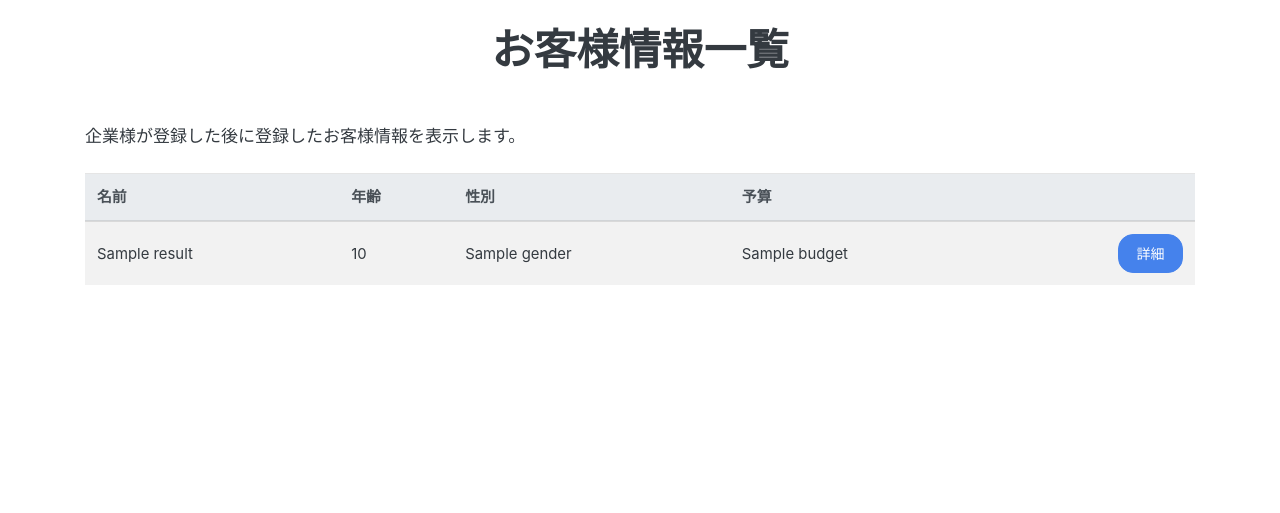
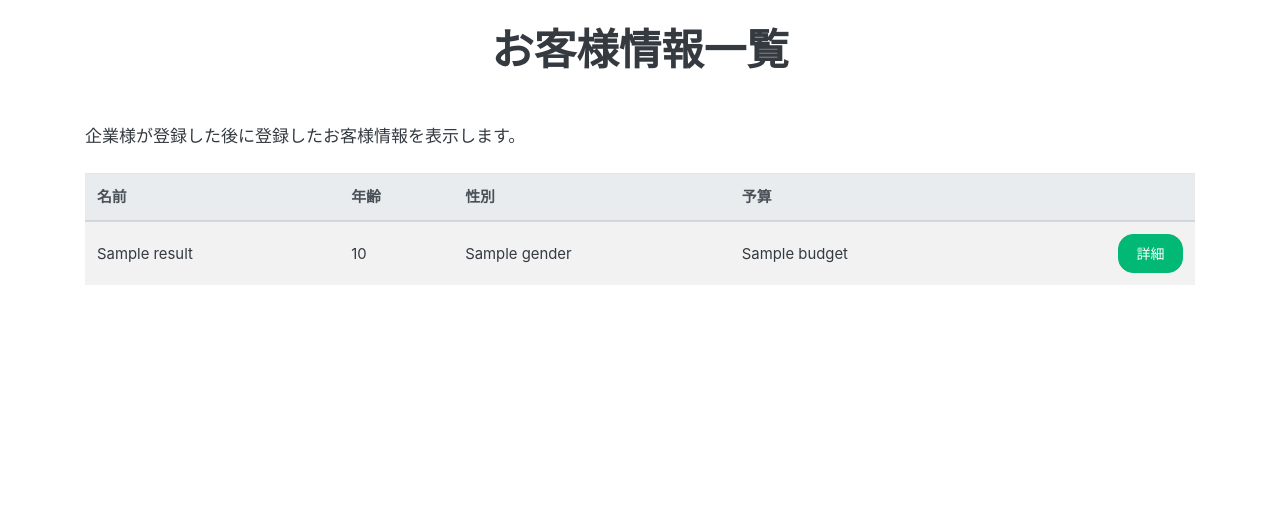
Before and after one commit to doctor0siki/team-b_2, a PHP site: template app/View/item/list.twig in a window 1280 px wide. Shown: the part 59-572 px from the top of the page. Run offline with PHP 8.4, Linux system fonts and the light colour scheme; the template is opened without the code that fills it: most values are stand-ins (such as "Sample title", 1, 10 or a date in 2020); some libraries are stand-ins or nearby versions.

Commit message:
button color change

```diff
--- a/app/View/item/detail.twig
+++ b/app/View/item/detail.twig
@@ -2,7 +2,7 @@
 {% extends "layout/layout.twig" %}
 
 {#HTMLのタイトルを定義します。#}
-{% block title %}{{ result.name }}の詳細情報{% endblock %}
+{% block title %}{{ result.name }}様の詳細情報{% endblock %}
 
 {# このページに適用させたいスタイルシートを指定します #}
 {% block header_scripts_add %}
@@ -23,7 +23,7 @@
             {% endfor %}
         </table>
         <div class="text-right my-4">
-            <button type="button" class="btn btn-primary" onclick="location.href='/item/list'">お客様一覧ページへ</button>
+            <button type="button" class="btn btn-success" onclick="location.href='/item/list'">お客様一覧ページへ</button>
         </div>
     </div>
 {% endblock %}
--- a/app/View/item/list.twig
+++ b/app/View/item/list.twig
@@ -2,7 +2,7 @@
 {% extends "layout/layout.twig" %}
 
 {#HTMLのタイトルを定義します。#}
-{% block title %}商品一覧{% endblock %}
+{% block title %}お客様一覧{% endblock %}
 
 {# このページに適用させたいスタイルシートを指定します #}
 {% block header_scripts_add %}
@@ -49,7 +49,7 @@
                                     <td class="align-middle" scope="col">{{ row.gender }}</td>
                                     <td class="align-middle" scope="col">{{ row.budget }}</td>
                                     <td class="align-middle text-right" scope="col">
-                                        <button type="button" class="btn btn-primary" onclick="location.href='/item/detail/{{ row.id }}'">詳細</button>
+                                        <button type="button" class="btn btn-success" onclick="location.href='/item/detail/{{ row.id }}'">詳細</button>
                                     </td>
                                 </tr>
                             {% endfor %}
--- a/app/View/login/login.twig
+++ b/app/View/login/login.twig
@@ -42,7 +42,7 @@
                         <li><span class="fa fa-check text-success"></span> お客様情報が見れます。</li>
                         <li><span class="fa fa-check text-success"></span> お客様へアプローチできます。</li>
                     </ul>
-                    <p><a href="/register/" class="btn btn-info btn-block">今すぐ登録</a></p>
+                    <p><a href="/register/" class="btn btn-success btn-block">今すぐ登録</a></p>
                 </div>
             </div>
         </div>
--- a/app/View/register/register.twig
+++ b/app/View/register/register.twig
@@ -52,7 +52,7 @@
                                 <label for="password" class="control-label"> <span class="badge badge-danger">必須</span> 電話番号</label>
                                 <input type="tel" class="form-control" id="tel" name="tel" value="{{ tel }}" required title="Please enter your tel no" placeholder="03-1234-5678">
                             </div>
-                            <button type="submit" class="btn btn-info btn-block">新規登録</button>
+                            <button type="submit" class="btn btn-success btn-block">新規登録</button>
                         </form>
                     </div>
                 </div>
```
